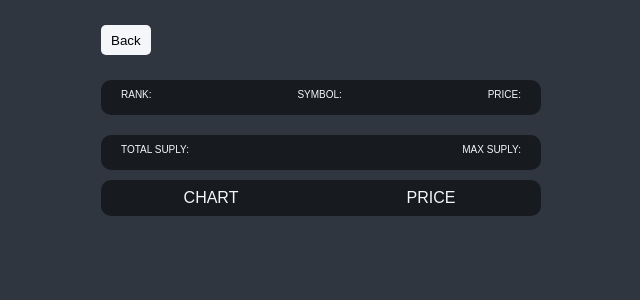
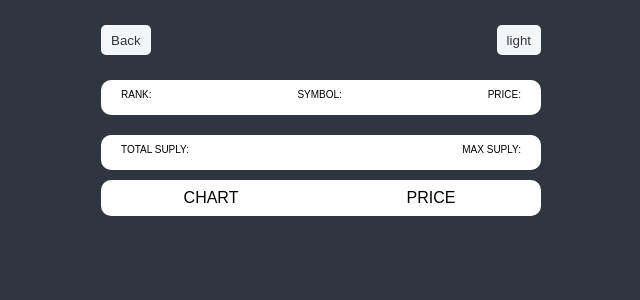
Before and after one commit to dev-bakery/CRYPTO-TRACKER, a React (Create React App) app: page /1 in a window 1280 px wide. Shown: the top 300 px of the page, without its empty margins (319-959 px from the left). Built offline with nearby package versions, Linux system fonts and the light colour scheme; no server answers.

Commit message:
dark mode

```diff
--- a/package.json
+++ b/package.json
@@ -19,6 +19,7 @@
     "react-query": "^3.39.1",
     "react-router-dom": "^5.3.0",
     "react-scripts": "5.0.1",
+    "recoil": "^0.7.3",
     "styled-components": "^5.3.5",
     "typescript": "^4.7.3",
     "web-vitals": "^2.1.4"
--- a/src/App.tsx
+++ b/src/App.tsx
@@ -1,6 +1,9 @@
-import {createGlobalStyle} from 'styled-components';
+import {createGlobalStyle, ThemeProvider} from 'styled-components';
 import Router from './Router';
 import { ReactQueryDevtools } from 'react-query/devtools';
+import { darkTheme, lightTheme } from './theme';
+import { useRecoilValue } from 'recoil';
+import { isDarkAtom } from './atoms';
 
 const GlobalStyle = createGlobalStyle`
   @import url('https://fonts.googleapis.com/css2?family=Source+Sans+Pro:wght@300;400&display=swap');
@@ -63,11 +66,14 @@ const GlobalStyle = createGlobalStyle`
 `;
 
 function App() {
+  const isDark = useRecoilValue(isDarkAtom)
   return (
 		<>
+      <ThemeProvider theme={isDark ? darkTheme : lightTheme}>
       <GlobalStyle/>
       <Router />
       < ReactQueryDevtools initialIsOpen={true} / >
+      </ThemeProvider>
     </>
   );
 }
--- /dev/null
+++ b/src/atoms.ts
@@ -0,0 +1,6 @@
+import { atom } from 'recoil';
+
+export const isDarkAtom = atom({
+    key: 'isDark',
+    default: true,
+})
--- a/src/index.tsx
+++ b/src/index.tsx
@@ -1,9 +1,8 @@
 import React from 'react';
 import ReactDOM from 'react-dom/client';
-import {ThemeProvider} from 'styled-components';
 import {QueryClient, QueryClientProvider} from 'react-query';
+import { RecoilRoot } from 'recoil';
 import App from './App';
-import { theme } from './theme';
 
 const queryClient = new QueryClient();
 
@@ -11,9 +10,9 @@ const root = ReactDOM.createRoot(
 	document.getElementById('root') as HTMLElement
 );
 root.render(
+	<RecoilRoot>
 	<QueryClientProvider client={queryClient}>
-		<ThemeProvider theme={theme}>
 		<App />
-		</ThemeProvider>
 	</QueryClientProvider>
+	</RecoilRoot>
 );
--- a/src/routes/Chart.tsx
+++ b/src/routes/Chart.tsx
@@ -1,6 +1,8 @@
 import {useQuery} from 'react-query';
 import { fetchCoinHistory } from '../api';
 import ApexChart from 'react-apexcharts';
+import { useRecoilValue } from 'recoil';
+import { isDarkAtom } from '../atoms';
 interface IHistorical {
     time_open: string;
     time_close: string;
@@ -15,6 +17,7 @@ interface ChartProps {
     coinId : string;
 }
 function Chart({coinId}:ChartProps){
+    const isDark = useRecoilValue(isDarkAtom);
     // refetchInterval 옵션은 10000초 마다 refetch하는 옵션
     const {isLoading, data} = useQuery<IHistorical[]>(["ohlcv", coinId], () => fetchCoinHistory(coinId),{refetchInterval : 10000})
     return <div>
@@ -36,7 +39,7 @@ function Chart({coinId}:ChartProps){
 
             options={{
                 theme: {
-                    mode : "dark"
+                    mode : isDark ? "dark" : "light"
                 },
                 chart: {
                     height: 500,
--- a/src/routes/Coin.tsx
+++ b/src/routes/Coin.tsx
@@ -6,6 +6,8 @@ import {Helmet} from 'react-helmet';
 import Chart from './Chart';
 import Price from './Price';
 import { fetchCoinInfo, fetchCoinTickers } from '../api';
+import { useRecoilState } from 'recoil';
+import { isDarkAtom } from '../atoms';
 
 const Container = styled.div`
     padding:0 20px;
@@ -30,7 +32,7 @@ const Loader = styled.div`
 const Overview = styled.div`
     display: flex;
     justify-content: space-between;
-    background-color: rgba(0,0,0,0.5);
+    background-color: #fff;
     padding:10px 20px;
     border-radius: 10px;
 `;
@@ -38,6 +40,7 @@ const OverviewItem = styled.div`
     display: flex;
     flex-direction: column;
     align-items: center;
+    color:#000;
     span:first-child{
         font-size: 10px;
         font-weight: 400;
@@ -52,7 +55,7 @@ const Description = styled.p`
 const TabContent= styled.div`
     display: flex;
     margin:10px 0;
-    background-color: rgba(0,0,0,0.5);
+    background-color: #fff;
     border-radius: 10px;
     text-transform: uppercase;
     align-items: center;
@@ -66,7 +69,7 @@ const TabContent= styled.div`
     }
 `;
 const Tab = styled.span<{isActive : boolean}>`
-    color:${props => props.isActive ? props.theme.accentColor : props.theme.textColor};
+    color:${props => props.isActive ? props.theme.accentColor : "#000"};
     display: block;
     flex: 1;
 `;
@@ -80,6 +83,19 @@ const ButtonBack = styled.button`
     border-radius: 5px;
     padding:0 10px;
     background-color: ${props => props.theme.textColor};
+    color: ${props => props.theme.bgColor};
+`;
+const ButtonTheme = styled.button`
+    position:absolute;
+    right:0;
+    top:50%;
+    height:30px;
+    transform: translateY(-50%);
+    border:0;
+    border-radius: 5px;
+    padding:0 10px;
+    background-color: ${props => props.theme.textColor};
+    color: ${props => props.theme.bgColor};
 `;
 interface RouteParams{
     coinId : string;
@@ -144,6 +160,8 @@ interface PriceData {
   }
 
 function Coin(){
+    const [isDark, setIsDark] = useRecoilState(isDarkAtom);
+    const theme = isDark ? "light" : "dark";
     let history = useHistory();
     const {coinId} = useParams<RouteParams>();
     const {state} = useLocation<RouteState>();
@@ -178,6 +196,7 @@ function Coin(){
         {/* state는 Coins컴포넌트에서 name값을 받아 오기 때문에 직접 url입력할 경우에는 state값이 없다.  */}
         <Title>{state?.name ? state.name : loading ? "Loading" : infoData?.name}</Title>
         <ButtonBack onClick={()=>{history.goBack()}}>Back</ButtonBack>
+        <ButtonTheme onClick={() => {setIsDark(isDark ? false : true)}}>{theme}</ButtonTheme>
     </Header>
     {loading ? (
         <Loader>Loading...</Loader>
--- a/src/routes/Coins.tsx
+++ b/src/routes/Coins.tsx
@@ -3,6 +3,8 @@ import {Link} from 'react-router-dom';
 import {useQuery} from 'react-query';
 import { fetchCoins } from '../api';
 import {Helmet} from 'react-helmet';
+import { useRecoilState } from 'recoil';
+import { isDarkAtom } from '../atoms';
 
 const Container = styled.div`
     padding:0 20px;
@@ -19,11 +21,11 @@ const Header = styled.header`
 const CoinList = styled.ul``;
 const Coin = styled.li`
     background-color: #fff;
-    color:${props => props.theme.bgColor};
     border-radius: 15px;
     margin-bottom: 10px;
     a{
         padding:20px;
+        color:#000
     }
 `;
 const Img = styled.img`
@@ -49,6 +51,7 @@ const ButtonTheme = styled.button`
     border-radius: 5px;
     padding:0 10px;
     background-color: ${props => props.theme.textColor};
+    color: ${props => props.theme.bgColor};
 `;
 
 //api 정보의 타입을 미리 정의함
@@ -63,6 +66,8 @@ interface ICoin{
 }
 
 function Coins(){
+    const [isDark, setIsDark] = useRecoilState(isDarkAtom);
+    const theme = isDark ? "light" : "dark";
     const {isLoading, data} = useQuery<ICoin[]>('allCoins', fetchCoins);
     // const [coins,  setCoins] = useState<ICoin[]>([]);
     // const [loading, setLoading] = useState(true);
@@ -81,6 +86,7 @@ function Coins(){
             </Helmet>
             <Header>
                 <Title>Coins</Title>
+                <ButtonTheme onClick={() => {setIsDark(isDark ? false : true)}}>{theme}</ButtonTheme>
             </Header>
             {isLoading ? (
                 <Loader>Loading...</Loader>
--- a/src/routes/Price.tsx
+++ b/src/routes/Price.tsx
@@ -57,7 +57,6 @@ const TextPrice = styled.span`
 function Price({coinId}:PriceProps){
 
     const {isLoading, data} = useQuery<PriceData>(['price', coinId], ()=> fetchCoinTickers(coinId))
-    console.log(data)
     return <>
         {
             isLoading ? 'Loading Price...' : <PriceList>
--- a/src/theme.ts
+++ b/src/theme.ts
@@ -1,7 +1,13 @@
 import { DefaultTheme } from "styled-components";
 
-export const theme: DefaultTheme = {
+export const darkTheme: DefaultTheme = {
     bgColor:"#2f3640",
     textColor: "#f5f6fa",
     accentColor: "#44bd32"
 }
+
+export const lightTheme: DefaultTheme = {
+    bgColor:"#f5f6fa",
+    textColor: "#2f3640",
+    accentColor: "#44bd32"
+}
```
Also changed, not shown: 1 other file (tests, documents, lock files or other folders).
